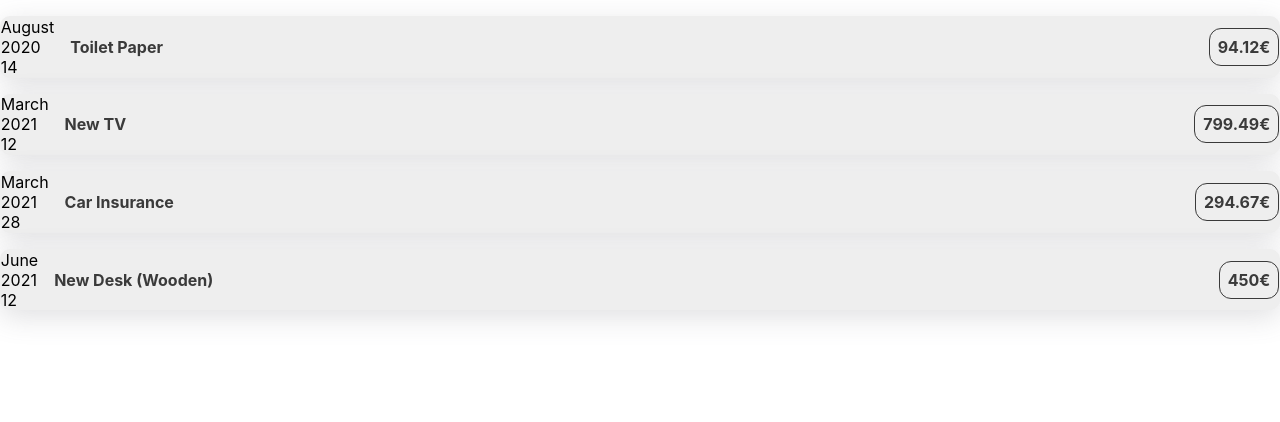
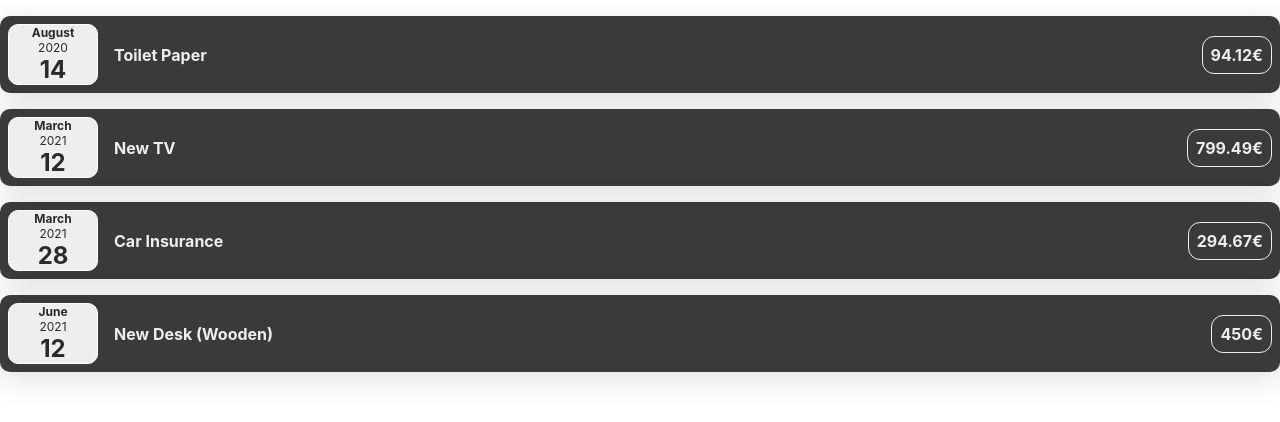
Before and after one commit to galjeza/react-app, a React (Create React App) app: page / in a window 1280 px wide. Shown: the top 422 px of the page. Built offline with nearby package versions, Linux system fonts and the light colour scheme.

Commit message:
Added style to ExpenseDate.js

```diff
--- a/src/components/ExpenseDate.js
+++ b/src/components/ExpenseDate.js
@@ -1,13 +1,39 @@
+import styled from "styled-components";
+
+const DateWrapper = styled.div`
+    display: flex;
+    flex-direction: column;
+    width: 5.5rem;
+    border: 1px solid white;
+    background-color: #EEEEEE;
+    color: #2a2a2a;
+    border-radius: 10px;
+    align-items: center;
+    justify-content: center;
+`;
+
+const MonthWrapper = styled.div`
+font-size: 0.75rem;
+font-weight: bold;
+`;
+const YearWrapper = styled.div`
+    font-size:0.75rem;
+`;
+const DayWrapper = styled.div`
+ font-size:1.5rem;
+ font-weight:bold;
+`
+
 const ExpenseDate = (props) => {
   const month = props.date.toLocaleDateString("en-US", { month: "long" });
   const day = props.date.toLocaleDateString("en-US", { day: "2-digit" });
   const year = props.date.getFullYear();
   return (
-    <div>
-      <div>{month}</div>
-      <div>{year}</div>
-      <div>{day}</div>
-    </div>
+    <DateWrapper>
+      <MonthWrapper>{month}</MonthWrapper>
+      <YearWrapper>{year}</YearWrapper>
+      <DayWrapper>{day}</DayWrapper>
+    </DateWrapper>
   );
 };
 export default ExpenseDate;
--- a/src/components/ExpenseItem.js
+++ b/src/components/ExpenseItem.js
@@ -5,10 +5,10 @@ const Container = styled.div`
   display: flex;
   justify-content: space-between;
   align-items: center;
-  padding: 0.05rem;
+  padding: 0.5rem;
   margin: 1rem 0;
   border-radius: 10px;
-  background-color: #eeeeee;
+  background-color: #3a3a3a;
   box-shadow: rgba(100, 100, 111, 0.2) 0px 7px 29px 0px;
 `;
 
@@ -29,7 +29,7 @@ const ExpenseItemDescription = styled.div`
 `;
 
 const ExpenseTitle = styled.h2`
-  color: #3a3a3a;
+  color: #eeeeee;
   font-size: 1rem;
   flex: 1;
   margin: 0 1rem;
@@ -41,9 +41,9 @@ const ExpenseTitle = styled.h2`
 const ExpensePrice = styled.div`
   font-size: 1rem;
   font-weight: bold;
-  color: #3a3a3a;
-  background-color: #eeeeee;
-  border: 1px solid #3a3a3a;
+  color: #eeeeee;
+  background-color: #3a3a3a;
+  border: 1px solid #eeeeee;
   padding: 0.5rem;
   border-radius: 12px;
   @media (main-width: 500px) {
```
